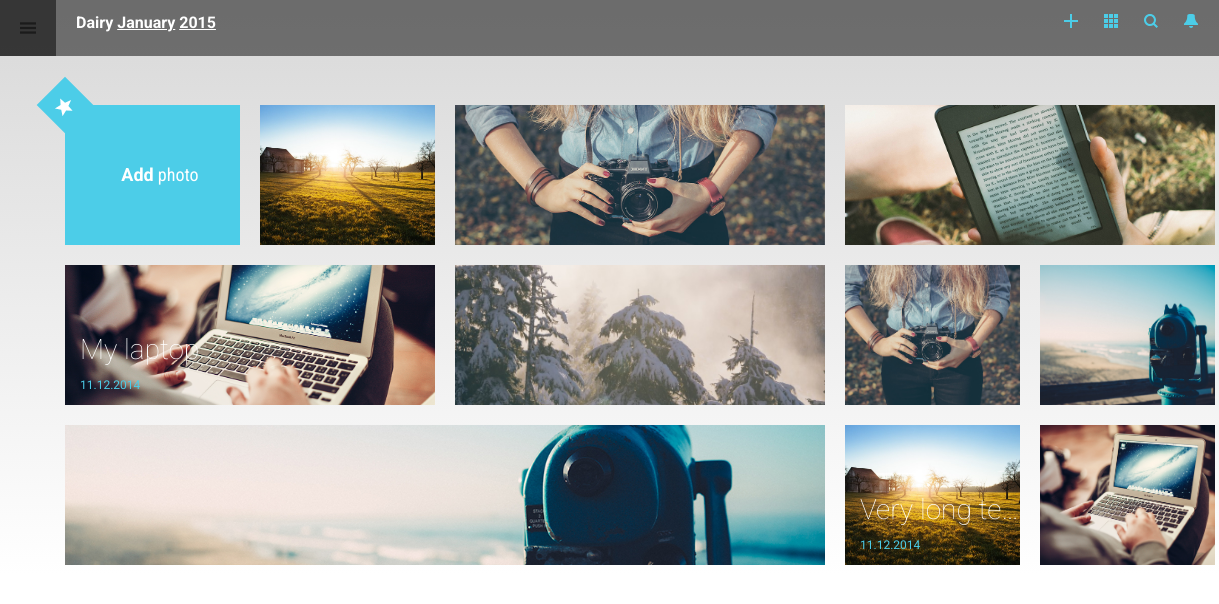
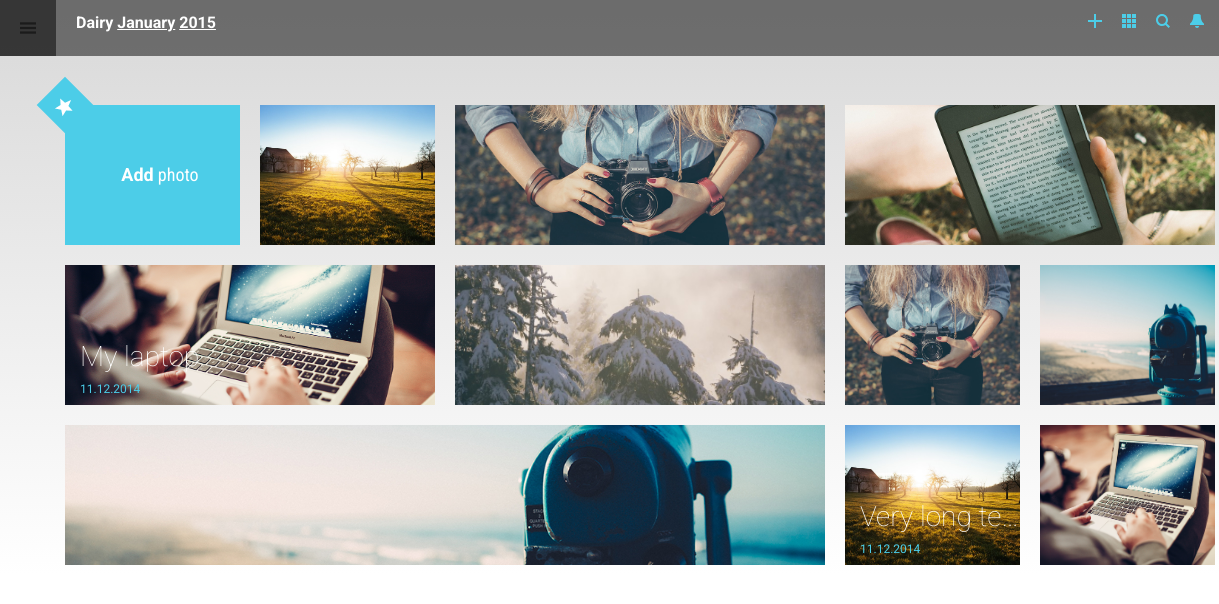
Before and after one commit to foxxxxy/Dairy, a plain HTML site: page index.html in a window 1280 px wide. Both pictures are taken after a click on the button 28 px from the left and 28 px from the top of the page. Shown: the full height of the page, 0-1219 px from the left. Drawn offline with Linux system fonts and the light colour scheme.

Commit message:
svg works. Problems with position in header. Need hover on pictures

```diff
--- a/client/styles/scss/layouts/_portfolio.scss
+++ b/client/styles/scss/layouts/_portfolio.scss
@@ -65,6 +65,7 @@
       position: absolute;
       padding-left: 15px;
       width: 100%;
+      line-height: 1;
 
       h3 {
         font-family: "Roboto", sans-serif;
--- a/client/styles/scss/widgets/_header.scss
+++ b/client/styles/scss/widgets/_header.scss
@@ -40,14 +40,10 @@ header {
       }
 
       .date {
-        //        position: relative;
-        //        left: 40%;
         display: inline-block;
         text-align: center;
 
         time {
-          //          position: relative;
-          //          left: -40%;
           text-decoration: underline;
           font-weight: 700;
         }
@@ -60,91 +56,74 @@ header {
 
         li {
           display: inline-block;
-          padding-left: 20px;
           line-height: 56px;
 
-          .add {
-            display: block;
+          .svg-add {
             width: 14px;
             height: 14px;
-            background: url(../../images/header/add.svg);
-            fill: #fff;
-            background-size: 14px 14px;
-            background-repeat: no-repeat;
+            polygon {
+              fill: #4ccde8;
+              @include transition-property(all);
+              @include transition-duration(200ms);
+            }
+
+            &:hover {
+              polygon {
+                fill: #ffffff;
+              }
+            }
+          }
+
+          .svg-month {
+            width: 14px;
+            height: 14px;
+            fill: #4ccde8;
             @include transition-property(all);
             @include transition-duration(200ms);
 
             &:hover {
-              background: url(../../images/header/hover/add-hover.svg);
-              background-size: 14px 14px;
-              background-repeat: no-repeat;
+              fill: #ffffff;
             }
           }
 
-          .month {
-            display: block;
+          .svg-search {
             width: 14px;
             height: 14px;
-            background: url(../../images/header/month.svg);
-            background-size: 14px 14px;
-            background-repeat: no-repeat;
+            path:last-child {
+              fill: #4ccde8;
               @include transition-property(all);
               @include transition-duration(200ms);
-
+            }
             &:hover {
-              background: url(../../images/header/hover/month-hover.svg);
-              background-size: 14px 14px;
-              background-repeat: no-repeat;
+              path:last-child {
+                fill: #ffffff;
+              }
             }
           }
 
-          .search {
-            display: block;
+          .svg-notification {
             width: 14px;
             height: 14px;
-            background: url(../../images/header/search.svg);
-            background-size: 14px 14px;
-            background-repeat: no-repeat;
+            path {
+              fill: #4ccde8;
               @include transition-property(all);
               @include transition-duration(200ms);
+            }
 
             &:hover {
-              background: url(../../images/header/hover/search-hover.svg);
-              background-size: 14px 14px;
-              background-repeat: no-repeat;
+              path {
+                fill: #ffffff;
               }
-          }
-
-          .notification {
-            display: block;
-            width: 14px;
-            height: 14px;
-            background: url(../../images/header/notification.svg);
-            background-size: 14px 14px;
-            background-repeat: no-repeat;
-            @include transition-property(all);
-            @include transition-duration(200ms);
-
-            &:hover {
-              background: url(../../images/header/hover/notification-hover.svg);
-              background-size: 14px 14px;
-              background-repeat: no-repeat;
             }
           }
 
           a {
             text-decoration: none;
-          }
 
             img {
               vertical-align: top;
               height: 56px;
               width: 56px;
-          }
-
-          &:last-child {
-            a {
-              padding-left: 0;
             }
           }
         }
--- a/index.html
+++ b/index.html
@@ -21,17 +21,58 @@
         <!-- Collect the nav links, forms, and other content for toggling -->
         <div class="collapse navbar-collapse collapse-navbar clearfix" id="collapse-nav">
             <a href="#">Dairy</a>
-            <a class="date" href="#">
+            <a class="date hidden-xs" href="#">
                 <time>January</time>
             </a>
-            <a class="date" href="#">
+            <a class="date hidden-xs" href="#">
                 <time>2015</time>
             </a>
             <ul class="nav navbar-nav navbar-right clearfix">
-                <li><a href="#" class="add"></a></li>
-                <li><a href="#" class="month"></a></li>
-                <li><a href="#" class="search"></a></li>
-                <li><a href="#" class="notification"></a></li>
+                <li><a href="#" class="add">
+                    <svg class="svg-add" xmlns="http://www.w3.org/2000/svg"
+                         viewBox="0 0 14 14">
+                        <polygon fill="#4ccde8" points="14,6 8,6 8,0 6,0 6,6 0,6 0,8 6,8 6,14 8,14 8,8 14,8 "></polygon>
+                    </svg>
+                </a></li>
+                <li><a href="#" class="month">
+                    <svg class="svg-month" xmlns="http://www.w3.org/2000/svg"
+                         fill="#4ccde8" width="14px" height="14px" viewBox="0 0 14 14">
+                        <rect y="-0.001" width="4" height="4.001"></rect>
+                        <rect x="10" y="-0.001" width="4.001" height="4.001"></rect>
+                        <rect x="5" y="-0.001" width="4" height="4.001"></rect>
+                        <rect y="10" width="4" height="4"></rect>
+                        <rect x="10" y="10" width="4.001" height="4"></rect>
+                        <rect x="5" y="10" width="4" height="4"></rect>
+                        <rect y="5" width="4" height="4"></rect>
+                        <rect x="10" y="5" width="4.001" height="4"></rect>
+                        <rect x="5" y="5" width="4" height="4"></rect>
+                    </svg>
+                </a></li>
+                <li><a href="#" class="search">
+                    <svg class="svg-search" xmlns="http://www.w3.org/2000/svg"
+                         viewBox="0 0 14 14">
+                        <g>
+                            <path fill="none"
+                                  d="M6,2C3.794,2,2,3.794,2,6c0,2.206,1.794,4,4,4s4-1.794,4-4C10,3.794,8.206,2,6,2z"></path>
+                            <path fill="#4ccde8" d="M14,12.586l-3.113-3.113C11.585,8.492,12,7.296,12,6c0-3.314-2.686-6-6-6S0,2.686,0,6c0,3.314,2.686,6,6,6
+		c1.296,0,2.492-0.415,3.473-1.113L12.586,14L14,12.586z M6,10c-2.206,0-4-1.794-4-4c0-2.206,1.794-4,4-4s4,1.794,4,4
+		C10,8.206,8.206,10,6,10z"></path>
+                        </g>
+                    </svg>
+                </a></li>
+                <li><a href="#" class="notification">
+                    <svg class="svg-notification" xmlns="http://www.w3.org/2000/svg"
+                         viewBox="0 0 14 14">
+                        <g>
+                            <g>
+                                <path fill="#4ccde8" d="M13.999,9.616L13.788,9.43c-0.027-0.023-2.655-2.37-2.916-5.792L10.664,0.9l-0.295-0.166
+			C10.316,0.704,9.043,0,7.065,0H6.97C4.99,0,3.722,0.705,3.669,0.735L3.375,0.901L3.169,3.639C2.913,7.058,0.243,9.404,0.217,9.426
+			L0,9.613V11h14L13.999,9.616z"></path>
+                            </g>
+                            <path fill="#4ccde8" d="M7.083,14c1.103,0,2-1,2-2h-4C5.083,13,5.98,14,7.083,14z"></path>
+                        </g>
+                    </svg>
+                </a></li>
                 <li><a href="#"><img src="client/images/header/profile.png" alt="ptofile"/></a></li>
             </ul>
         </div>
```
Also changed, not shown: client/styles/css/index.css. Lines whose indentation alone changed are shown as unchanged.
